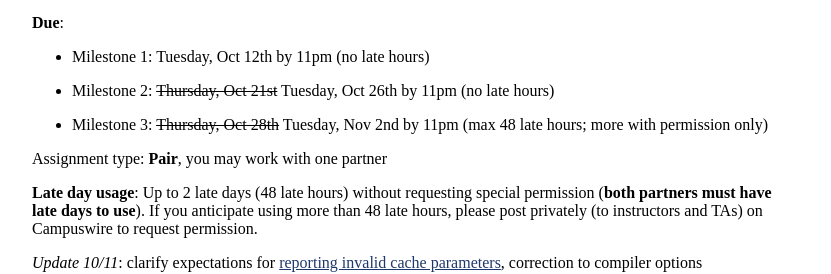
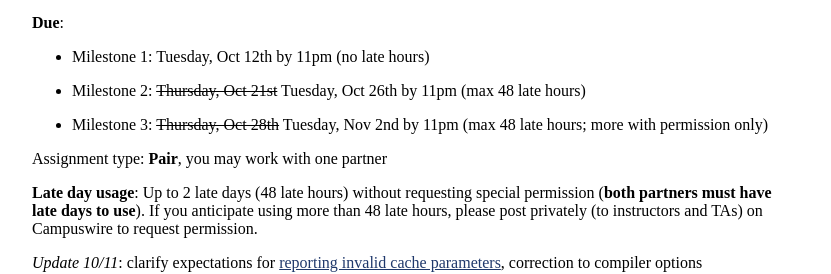
Before and after one commit to jhucsf/fall2021, a Jekyll site: the page built from assign/assign03.md, in a window 1280 px wide and 900 px high. Shown: the part 187-461 px from the top of the window, without its empty margins (224-1055 px from the left). Built offline with Jekyll 4.4.1, drawn with Linux system fonts in a browser that asks for light colours.

Commit message:
allow up to 48 late hours on a3ms2

```diff
--- a/assign/assign03.md
+++ b/assign/assign03.md
@@ -7,7 +7,7 @@ title: "Assignment 3: Cache simulator"
 
 * Milestone 1: Tuesday, Oct 12th by 11pm (no late hours)
 
-* Milestone 2: <strike>Thursday, Oct 21st</strike> Tuesday, Oct 26th by 11pm (no late hours)
+* Milestone 2: <strike>Thursday, Oct 21st</strike> Tuesday, Oct 26th by 11pm (max 48 late hours)
 
 * Milestone 3: <strike>Thursday, Oct 28th</strike> Tuesday, Nov 2nd by 11pm (max 48 late hours; more with permission only)
 
```
Also changed, not shown: index.md (+1 -0 lines).
